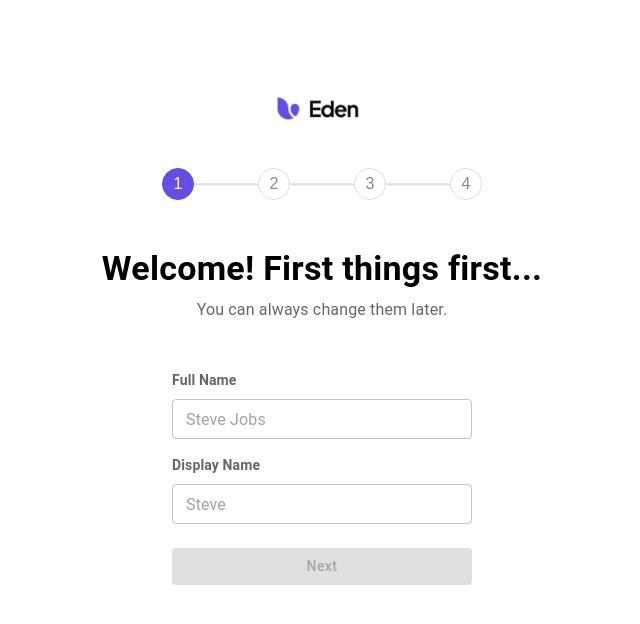
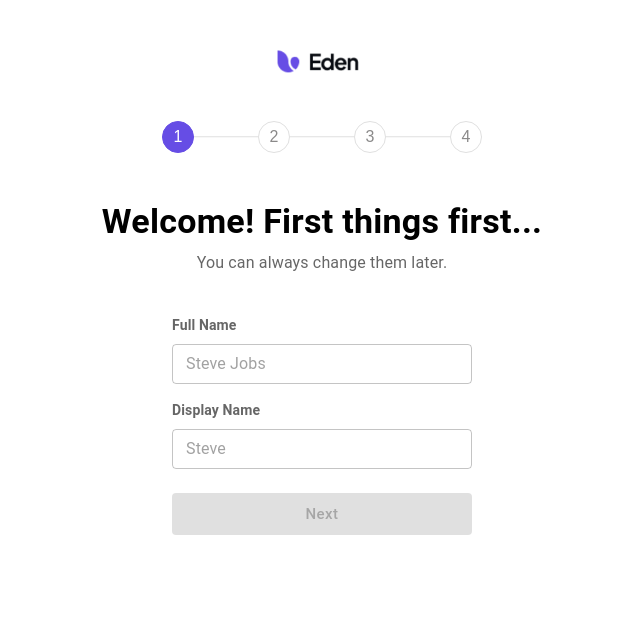
Before and after one commit to Ravikumarsd/cutshort, a React (Create React App) app: page / in a window 1280 px wide. Shown: the top 624 px of the page, without its empty margins (318-958 px from the left). Built offline with nearby package versions, Linux system fonts and the light colour scheme; a web font is replaced by a local one.

Commit message:
refactor codebase

```diff
--- a/src/App.css
+++ b/src/App.css
@@ -4,9 +4,5 @@
 }
 
 .App {
-  display: flex;
-  flex-direction: column;
-  justify-content: center;
-  align-items: center;
-  height: 80vh;
+  margin-top: 2rem;
 }
--- a/src/App.js
+++ b/src/App.js
@@ -9,8 +9,7 @@ import { useDispatch, useSelector } from "react-redux";
 import { next } from "./features/FormStepper/FormStepperSlice";
 import SetupHomeOnBoard from "./features/SetupHomeOnBoard/SetupHomeOnBoard";
 import CompleteOnBoard from "./features/CompleteOnBoard/CompleteOnBoard";
-import brandLogo from "./brandLogo.png";
-
+import Logo from "./features/Logo/Logo";
 const TransformedBtn = styled(Button)(() => ({
   textTransform: "capitalize",
   width: "300px",
@@ -68,21 +67,26 @@ const App = () => {
   };
 
   const handleNextClick = () => {
-    if (active === 4) {
-      alert(JSON.stringify(app, "", " "));
-    } else {
-      dispatch(next());
-    }
+    active === 4 ? alert(JSON.stringify(app, "", " ")) : dispatch(next());
   };
   return (
     <Box className="App">
-      <Box m={2} mt={3}>
-        <img width="120px" src={brandLogo} alt="eden-logo" />
+      <Box sx={{ textAlign: "center" }} mb={2}>
+        <Logo />
       </Box>
+      <Box
+        sx={{
+          display: "flex",
+          justifyContent: "center",
+          alignItems: "center",
+          flexDirection: "column",
+        }}
+      >
         <FormStepper />
         {renderOnboardContent()}
-      <Box mt={1}>
+        <Box mt={2}>
           <TransformedBtn
+            size="large"
             disabled={getButtonDisabled()}
             onClick={handleNextClick}
             variant="contained"
@@ -91,6 +95,7 @@ const App = () => {
           </TransformedBtn>
         </Box>
       </Box>
+    </Box>
   );
 };
 
--- a/src/features/CompleteOnBoard/CompleteOnBoard.jsx
+++ b/src/features/CompleteOnBoard/CompleteOnBoard.jsx
@@ -1,38 +1,13 @@
 import React from "react";
 import Header from "../Header/Header";
 import { Box } from "@mui/material";
-
-import { useTheme } from "@mui/material/styles";
 import { useSelector } from "react-redux";
-import DoneIcon from "@mui/icons-material/Done";
+import CongratsIcon from "../CongratsIcon/CongratsIcon";
 const CompleteOnBoard = () => {
-  const theme = useTheme();
   const { fullName } = useSelector((state) => state.app);
   return (
     <Box mt={4} mb={4}>
-      <Box
-        sx={{
-          display: "flex",
-          justifyContent: "center",
-          alignItems: "center",
-        }}
-        mb={4}
-        mt={4}
-      >
-        <Box
-          sx={{
-            display: "flex",
-            justifyContent: "center",
-            alignItems: "center",
-            height: "60px",
-            width: "60px",
-            backgroundColor: theme.palette.primary.main,
-            borderRadius: "50px",
-          }}
-        >
-          <DoneIcon sx={{ color: "#fff", fontSize: "22px" }} />
-        </Box>
-      </Box>
+      <CongratsIcon />
       <Header
         primaryText={`Congratulation, ${fullName}!`}
         secondaryText="you have completed onboarding, you can start using the Eden!"
--- /dev/null
+++ b/src/features/CongratsIcon/CongratsIcon.jsx
@@ -0,0 +1,35 @@
+import React from "react";
+import DoneIcon  from "@mui/icons-material/Done";
+import { Box } from "@mui/material";
+import { useTheme } from "@mui/material/styles";
+
+const CongratsIcon = () => {
+  const theme = useTheme();
+  return (
+    <Box
+      sx={{
+        display: "flex",
+        justifyContent: "center",
+        alignItems: "center",
+      }}
+      mb={4}
+      mt={4}
+    >
+      <Box
+        sx={{
+          display: "flex",
+          justifyContent: "center",
+          alignItems: "center",
+          height: "60px",
+          width: "60px",
+          backgroundColor: theme.palette.primary.main,
+          borderRadius: "50px",
+        }}
+      >
+        <DoneIcon sx={{ color: "#fff", fontSize: "22px" }} />
+      </Box>
+    </Box>
+  );
+};
+
+export default CongratsIcon;
--- a/src/features/CustomInput/CustomInput.jsx
+++ b/src/features/CustomInput/CustomInput.jsx
@@ -14,7 +14,7 @@ const CustomInput = ({
   const app = useSelector((state) => state.app);
   console.log(app);
   return (
-    <Box mt={2} mb={2}>
+    <Box mt={1} mb={1}>
       <Box display="flex">
         <Typography
           sx={{ fontWeight: 600, fontSize: "14px" }}
--- /dev/null
+++ b/src/features/Logo/Logo.jsx
@@ -0,0 +1,13 @@
+import React from "react";
+import { Box } from "@mui/material";
+import brandLogo from "../../brandLogo.png";
+
+const Logo = () => {
+  return (
+    <Box>
+      <img width="120px" src={brandLogo} alt="eden-logo" />
+    </Box>
+  );
+};
+
+export default Logo;
--- a/src/features/SetupHomeOnBoard/SetupHomeOnBoard.jsx
+++ b/src/features/SetupHomeOnBoard/SetupHomeOnBoard.jsx
@@ -12,7 +12,6 @@ const SetupHomeOnBoard = () => {
           secondaryText="You can always create another workspace later."
         />
       </Box>
-      <Box>
       <CustomInput
         label="Workspace Name"
         name="workspaceName"
@@ -31,7 +30,6 @@ const SetupHomeOnBoard = () => {
           </Box>
         }
       />
-      </Box>
     </Fragment>
   );
 };
--- a/src/features/WelcomeOnBoard/WelcomeOnBoard.jsx
+++ b/src/features/WelcomeOnBoard/WelcomeOnBoard.jsx
@@ -12,18 +12,12 @@ const WelcomeOnBoard = () => {
           secondaryText="You can always change them later."
         />
       </Box>
-      <Box>
-        <CustomInput
-          name="fullName"
-          label="Full Name"
-          placeholder="Steve Jobs"
-        />
-        <CustomInput
-          name="displayName"
-          label="Display Name"
-          placeholder="Steve"
-        />
-      </Box>
+      <CustomInput name="fullName" label="Full Name" placeholder="Steve Jobs" />
+      <CustomInput
+        name="displayName"
+        label="Display Name"
+        placeholder="Steve"
+      />
     </Fragment>
   );
 };
```
Lines whose indentation alone changed are shown as unchanged.
